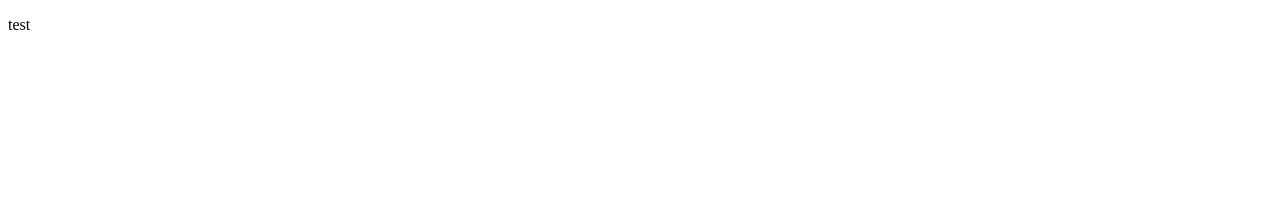
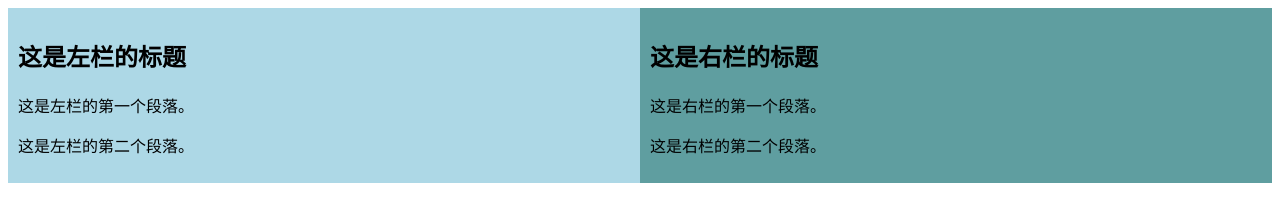
Before and after one commit to ELT17604/ELT17604.github.io, a plain HTML site: page personal/index.html in a window 1280 px wide. Drawn offline with Linux system fonts and the light colour scheme.

Commit message:
Update index.html

```diff
--- a/personal/index.html
+++ b/personal/index.html
@@ -1,16 +1,40 @@
-<!doctype html>
-<html>
+<!DOCTYPE html>
+<html lang="zh-CN">
 <head>
-<meta charset="utf-8">
-<title>personal page</title>
-<style type="text/css">
-.title {
-}
-</style>
+  <meta charset="UTF-8">
+  <title>两栏文字的HTML5示例</title>
+  <style>
+    /* 定义两栏布局的样式 */
+    .container {
+      display: flex; /* 使用flex布局 */
+    }
+
+    .column {
+      flex: 1; /* 两栏等宽 */
+      padding: 10px; /* 添加内边距 */
+    }
+
+    .left {
+      background-color: lightblue; /* 左栏背景色 */
+    }
+
+    .right {
+      background-color: cadetblue; /* 右栏背景色 */
+    }
+  </style>
 </head>
-
-<body class="title">
-<p> test</p>
-<p>&nbsp;</p>
+<body>
+  <div class="container"> <!-- 定义一个容器div -->
+    <div class="column left"> <!-- 定义左栏div -->
+      <h2>这是左栏的标题</h2>
+      <p>这是左栏的第一个段落。</p>
+      <p>这是左栏的第二个段落。</p>
+    </div>
+    <div class="column right"> <!-- 定义右栏div -->
+      <h2>这是右栏的标题</h2>
+      <p>这是右栏的第一个段落。</p>
+      <p>这是右栏的第二个段落。</p>
+    </div>
+  </div>
 </body>
 </html>
```
